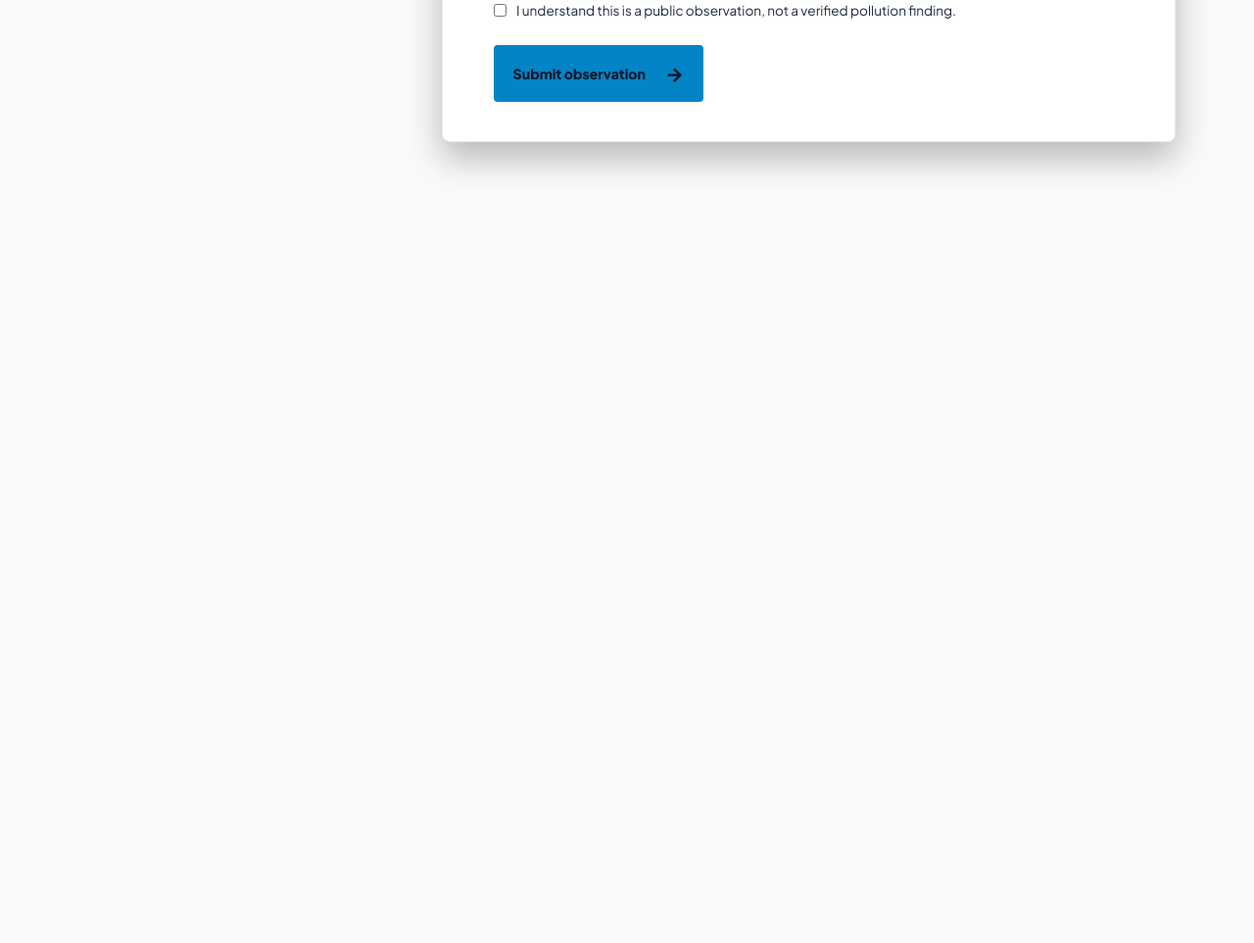
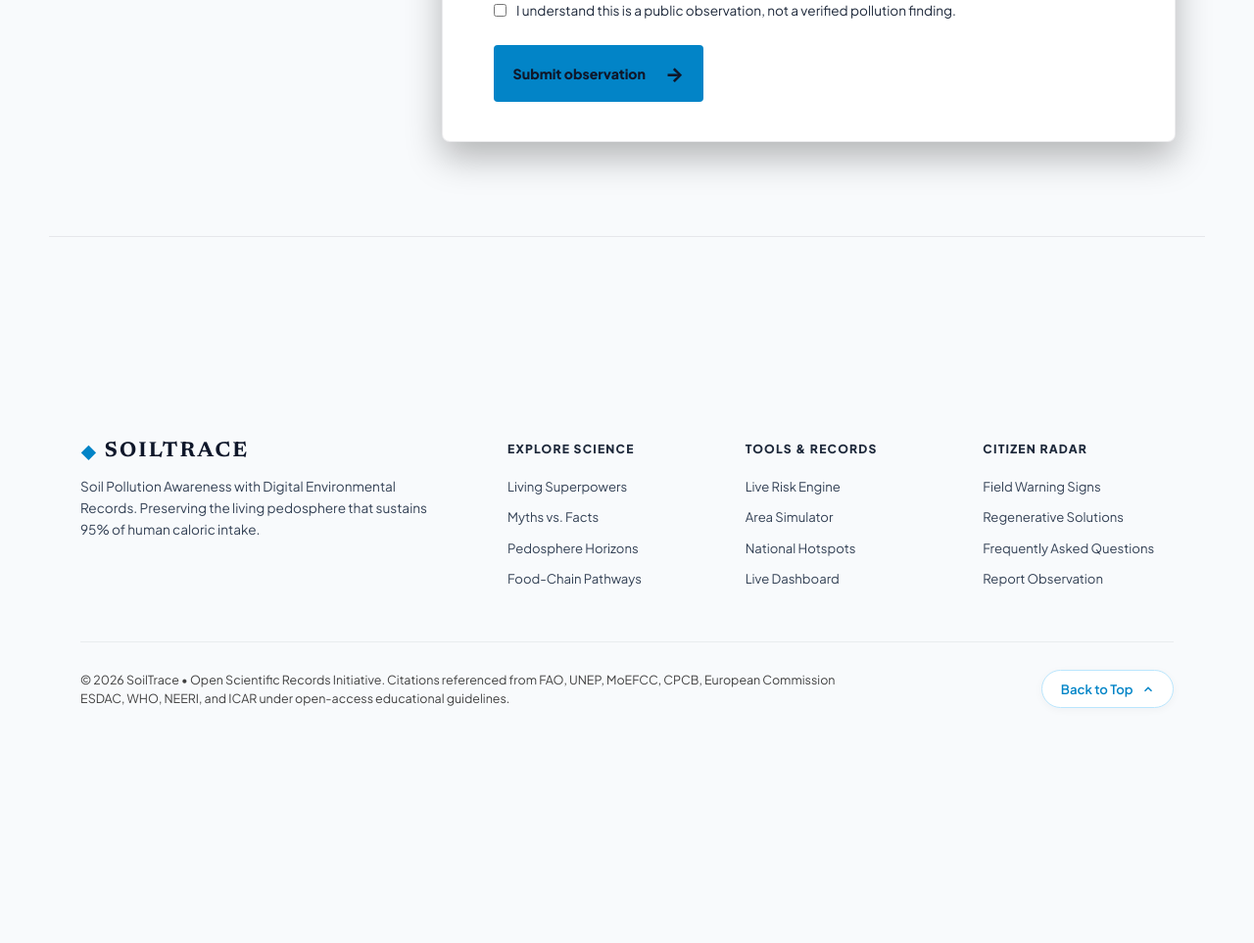
Before and after one commit to RishiKrJha/soiltrace, a Flask app: page /report in a window 1280 px wide. Shown: the part 2073-3036 px from the top of the page at 98% size. Before the commit the page ends 2250 px from the top, so only its background shows below. Run offline with Flask 3, Linux system fonts and the light colour scheme.

Commit message:
Implement footer component: create footer.html and include it in relevant templates for consistent layout

```diff
--- a/app/static/css/style.css
+++ b/app/static/css/style.css
@@ -4205,3 +4205,16 @@ body:has(.index-page), body.index-page-body {
     justify-content: center;
     overflow-y: auto; /* Let tall sections scroll internally */
 }
+
+/* Global scroll snapping for footer */
+html {
+    scroll-snap-type: y proximity;
+}
+
+.platform-colophon {
+    min-height: calc(100vh - 78px);
+    display: flex;
+    flex-direction: column;
+    justify-content: center;
+    scroll-snap-align: end;
+}
--- a/app/templates/base.html
+++ b/app/templates/base.html
@@ -71,5 +71,6 @@
         {% endif %}
     {% endwith %}
     {% block content %}{% endblock %}
+
 </body>
 </html>
--- a/app/templates/dashboard.html
+++ b/app/templates/dashboard.html
@@ -122,4 +122,5 @@
         </section>
     {% endif %}
 </main>
+{% include "footer.html" %}
 {% endblock %}
--- /dev/null
+++ b/app/templates/footer.html
@@ -0,0 +1,46 @@
+<!-- PLATFORM COLOPHON / FOOTER SIGNATURE -->
+<footer class="platform-colophon" style="max-width: 1180px; margin: 0 auto; padding: 2rem 2rem 4rem 2rem;">
+    <div class="colophon-top-row">
+        <div class="colophon-brand">
+            <div class="brand-line">
+                <span class="brand-gem">&#9670;</span>
+                <span class="brand-text">SOILTRACE</span>
+            </div>
+            <p class="brand-mission">
+                Soil Pollution Awareness with Digital Environmental Records. Preserving the living pedosphere that sustains 95% of human caloric intake.
+            </p>
+        </div>
+        <div class="colophon-nav-links">
+            <div class="colophon-col">
+                <h5>Explore Science</h5>
+                <a href="{{ url_for('index') }}#why-soil-matters">Living Superpowers</a>
+                <a href="{{ url_for('index') }}#myths-facts">Myths vs. Facts</a>
+                <a href="{{ url_for('index') }}#stratigraphy">Pedosphere Horizons</a>
+                <a href="{{ url_for('index') }}#bioaccumulation">Food-Chain Pathways</a>
+            </div>
+            <div class="colophon-col">
+                <h5>Tools &amp; Records</h5>
+                <a href="{{ url_for('index') }}#risk-analyzer">Live Risk Engine</a>
+                <a href="{{ url_for('index') }}#area-simulator">Area Simulator</a>
+                <a href="{{ url_for('index') }}#hotspots-dossier">National Hotspots</a>
+                <a href="{{ url_for('dashboard') }}">Live Dashboard</a>
+            </div>
+            <div class="colophon-col">
+                <h5>Citizen Radar</h5>
+                <a href="{{ url_for('index') }}#spot-pollution">Field Warning Signs</a>
+                <a href="{{ url_for('index') }}#remediation-matrix">Regenerative Solutions</a>
+                <a href="{{ url_for('index') }}#citizen-faq">Frequently Asked Questions</a>
+                <a href="{{ url_for('report') }}">Report Observation</a>
+            </div>
+        </div>
+    </div>
+    <div class="colophon-bottom-row">
+        <p class="colophon-copyright">
+            &copy; 2026 SoilTrace &bull; Open Scientific Records Initiative. Citations referenced from FAO, UNEP, MoEFCC, CPCB, European Commission ESDAC, WHO, NEERI, and ICAR under open-access educational guidelines.
+        </p>
+        <a href="#main-content" class="back-to-top-btn" aria-label="Back to top of page">
+            <span>Back to Top</span>
+            <svg width="14" height="14" viewBox="0 0 24 24" fill="none" stroke="currentColor" stroke-width="2.5" aria-hidden="true"><polyline points="18 15 12 9 6 15"/></svg>
+        </a>
+    </div>
+</footer>
--- a/app/templates/report.html
+++ b/app/templates/report.html
@@ -116,5 +116,6 @@
         </section>
     </div>
 </main>
+{% include "footer.html" %}
 <script src="{{ url_for('static', filename='js/report.js') }}"></script>
 {% endblock %}
```
Also changed, not shown: app/templates/index.html (+1 -47 lines).
